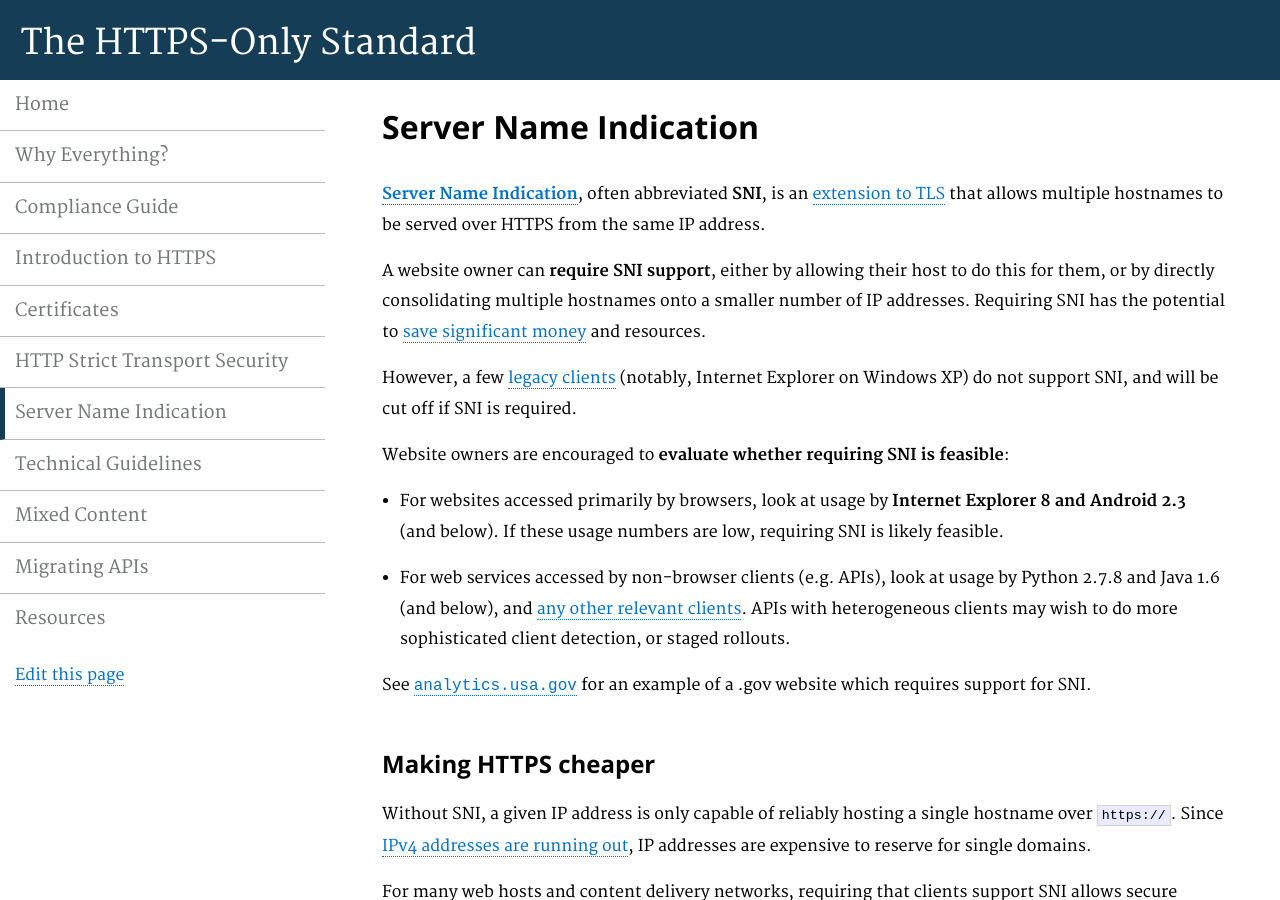
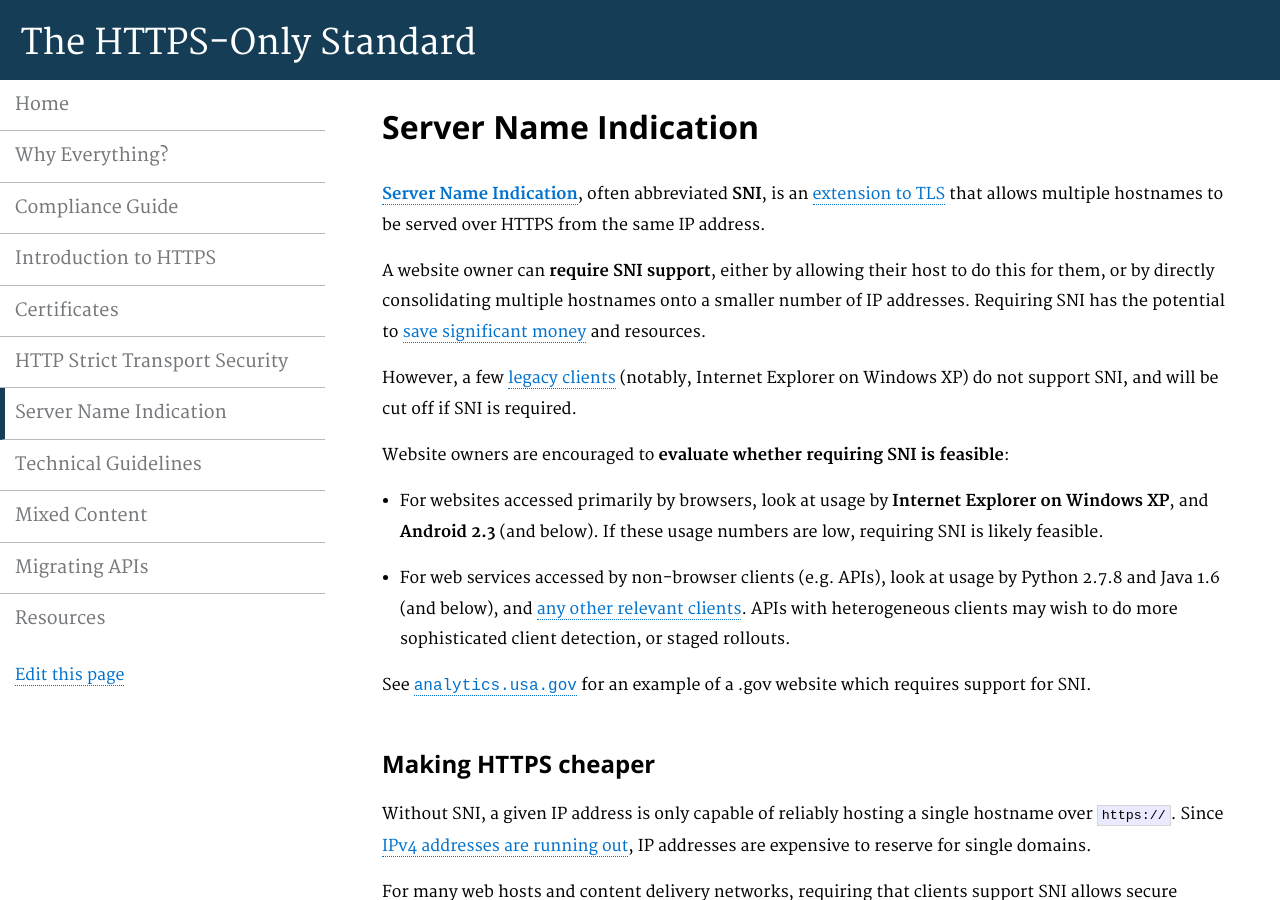
Before and after one commit to GSA/https, a Jekyll site: the page built from pages/sni.md, in a window 1280 px wide and 900 px high. Built offline with Jekyll 4.4.1, drawn with Linux system fonts in a browser that asks for light colours; Markdown is read by kramdown in place of the engine named in the settings.

Commit message:
be more specific on SNI, analytics will usually show OS + browser

```diff
--- a/pages/sni.md
+++ b/pages/sni.md
@@ -13,7 +13,7 @@ However, a few [legacy clients](#client-support) (notably, Internet Explorer on
 
 Website owners are encouraged to **evaluate whether requiring SNI is feasible**:
 
-* For websites accessed primarily by browsers, look at usage by **Internet Explorer 8 and Android 2.3** (and below). If these usage numbers are low, requiring SNI is likely feasible.
+* For websites accessed primarily by browsers, look at usage by **Internet Explorer on Windows XP**, and **Android 2.3** (and below). If these usage numbers are low, requiring SNI is likely feasible.
 
 * For web services accessed by non-browser clients (e.g. APIs), look at usage by Python 2.7.8 and Java 1.6 (and below), and [any other relevant clients](https://en.wikipedia.org/wiki/Server_Name_Indication#Client_side). APIs with heterogeneous clients may wish to do more sophisticated client detection, or staged rollouts.
 
```
